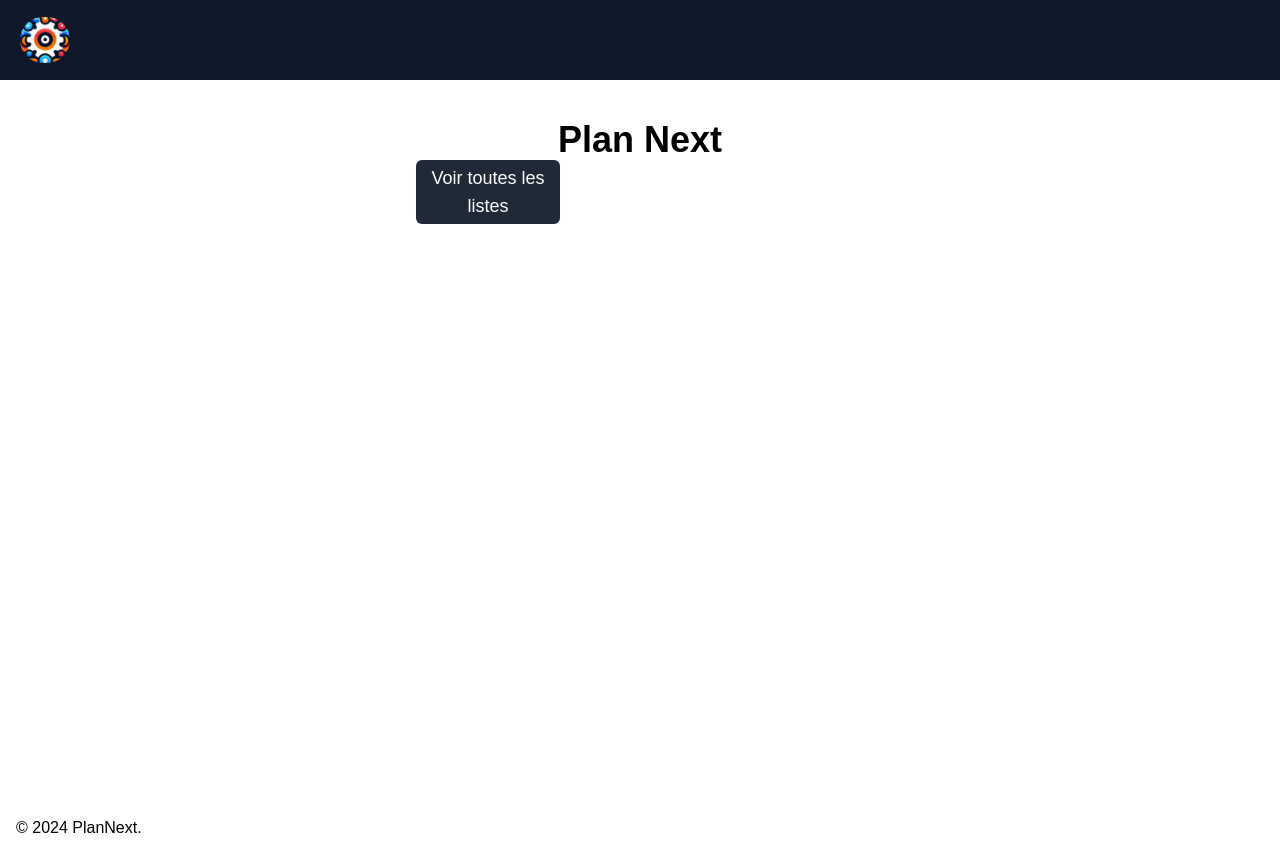
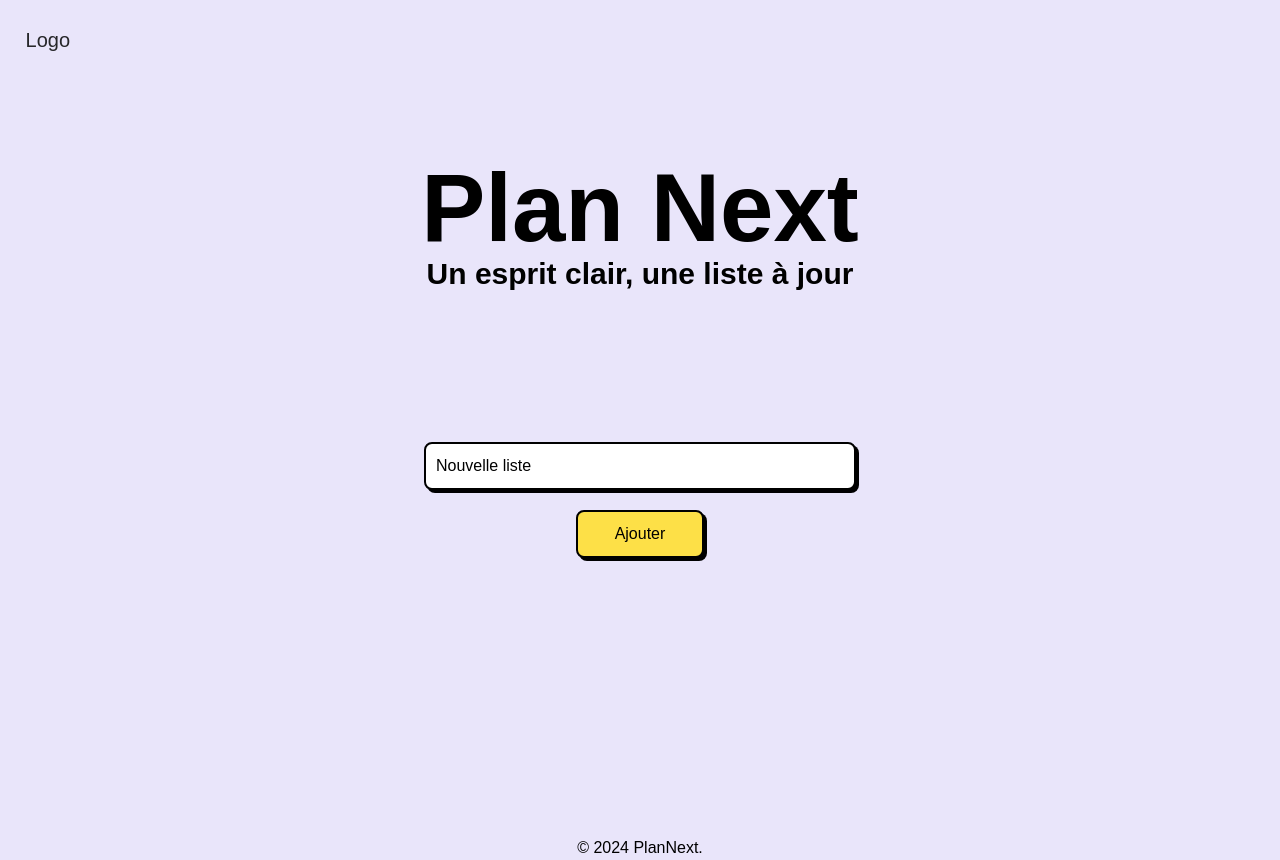
Before and after one commit to lea-nova/PlanNext, a Next.js app: page / in a window 1280 px wide. Built offline with nearby package versions, Linux system fonts and the light colour scheme.

Commit message:
update design

```diff
--- a/package.json
+++ b/package.json
@@ -9,6 +9,7 @@
     "lint": "next lint"
   },
   "dependencies": {
+    "@next/font": "^14.2.15",
     "lucide-react": "^0.454.0",
     "next": "15.0.0",
     "react": "19.0.0-rc-65a56d0e-20241020",
--- a/src/app/layout.tsx
+++ b/src/app/layout.tsx
@@ -4,6 +4,7 @@
 import localFont from "next/font/local";
 import "./globals.css";
 import React from "react";
+// import IBMPlexSans from "next/font/local";
 
 
 const geistSans = localFont({
@@ -16,6 +17,8 @@
   variable: "--font-geist-mono",
   weight: "100 900",
 });
+
+
 
 export const metadata: Metadata = {
   title: "Create Next App",
@@ -32,16 +35,22 @@
       <head>
         <title>Taskify - La clé d’une gestion efficace </title>
       </head>
+      {/* <body
+        className={` ${IBMPlexSansBold.variable} antialiased `}
+      > */}
       <body
-        className={`${geistSans.variable} ${geistMono.variable} antialiased`}
+        // className={`${geistSans.variable} ${geistMono.variable} antialiased bg-gradient-to-tr from-[#FAF8D4] via-[#E2D4FA] to-[#7C66A5]`}
+        // className={`${geistSans.variable} ${geistMono.variable} antialiased bg-[#E3DFF2]`}
+        className={`${geistSans.variable} ${geistMono.variable} antialiased bg-[#e9e5fa]`}
+      // className={`${geistSans.variable} ${geistMono.variable} antialiased bg-[#fffee8]`}
       >
 
-        <main className="  flex flex-col min-h-screen">
+        <main className="  flex flex-col min-h-screen ">
           {children}
 
         </main>
-        <footer className="p-4"> <p>&copy; 2024 PlanNext.</p></footer>
+        <footer className="text-center "> <p>&copy; 2024 PlanNext.</p></footer>
       </body>
-    </html>
+    </html >
   );
 }
--- a/src/app/page.tsx
+++ b/src/app/page.tsx
@@ -1,33 +1,120 @@
 'use client'
+import Button from "@/components/button/Button";
+import { useContext, useMemo, useState } from "react";
+import { Plus } from 'lucide-react';
+import { Trash2 } from 'lucide-react';
 
-import Button from "../components/button/Button";
+import ListContext from "@/context/list";
+// import Link from "next/link";
 
-// import Task from "./task/Task";
+// interface Task {
+//   id: number,
+//   listId: number,
+//   content: string,
+//   completed: boolean,
+// }
 
-const Home: React.FC = () => {
+const TasksLists: React.FC = ({ }) => {
+  // Tableau pour stocker toutes les listes de tâches.
 
-  return (<div className="flex-1">
+  const { addList, lists, removeList, } = useContext(ListContext)!;
 
+  const memoLists = useMemo(() => lists, [lists]);
+
+  const [newListTitle, setNewListTitle] = useState<string>('');
+  // const [tasks, setTasks] = useState<Task[]>([]);
+
+  const handleAddList = (e: React.FormEvent<HTMLFormElement>) => {
+    e.preventDefault();
+    // addList({ title: newListTitle, tasks: tasks });
+    addList({ title: newListTitle });
+    setNewListTitle('');
+  };
+
+  const handleChange = (e: React.ChangeEvent<HTMLInputElement>) => {
+    setNewListTitle(e.target.value);
+  };
+
+  const handleListsTitle = () => {
+    return memoLists.length ? "Voir toutes les listes" : "";
+
+  }
+
+
+
+  return (
+    <div className="">
       <h1
-      className="font-bold text-4xl text-center">Plan Next
+        className="  font-bold max-md:text-6xl text-8xl text-center mt-10 " >
+        Plan Next
       </h1>
+      <h2 className="text-center  max-md:text-xl text-3xl font-semibold   ">Un esprit clair, une liste à jour</h2>
 
+      <form
+        className=" w-5/6 md:mt-16  md:w-3/6 mx-auto h-[18rem] flex flex-col justify-center items-center "
+        onSubmit={handleAddList}
+      >
+        <input
+          type="text"
+          value={newListTitle}
+          onChange={handleChange}
+          placeholder="Nouvelle liste"
+          className="max-md:w-72 w-[27rem] border-black border-2 p-2.5 focus:outline-none shadow-[3px_3px_0px_rgba(0,0,0,1)] focus:shadow-[2px_2px_0px_rgba(0,0,0,1)] hover:bg-emerald-300 focus:bg-emerald-400 active:shadow-[2px_2px_0px_rgba(0,0,0,1)] rounded-lg placeholder:text-black"
+        />
+        <button
+          type="submit"
+          className="shadow-[3px_3px_0px_rgba(0,0,0,1)]   border-black border-2 w-32 font-medium p-2.5 hover:outline-none bg-yellow-300 hover:bg-yellow-400 active:shadow-[2px_2px_0px_rgba(0,0,0,1)] rounded-lg mt-5"
+        >
+          Ajouter
+        </button>
+      </form>
+
+      <h2
+        className="font-semibold text-4xl text-center mt-14 md:mt-48 text-black "
+      >
+        {handleListsTitle()}
+      </h2>
       <section
-      className="flex flex-col items-center justify-center">
+        className="flex  flex-col "
+      >
+        <ol
+          className=" w-[90%] md:w-[80%] lg:w-[60%] m-auto  grid max-md:grid-cols-1 sm:grid-cols-2 md:grid-cols-3 lg:grid-cols-4 sm:gap-3 md:gap-5  justify-center ">
+          {memoLists.map((list) => (
+            <li key={list.id} >
+              <div
+                className="border-2 h-[10rem]   w-full  mx-auto  hover:shadow-[3px_3px_0px_rgba(0,0,0,1)] border-black rounded-lg  flex flex-col  justify-around p-5 my-5 bg-white">
                 <span
-        className=" md:w-[35%] flex justify-between  ">
-        {/* <Button route="/create" title="Nouvelle" className="bg-slate-500" variant="purple" >Nouvelle liste</Button> */}
+                  className="w-full  text-center font-semibold  " >
+
+
+                  {list.title}
+                </span>
+                <span
+                  className="w-full text-end flex  justify-center">
+
                   <Button
-          title="Toutes les listes"
-          route="/tasks"
-          variant="white">
-          Voir toutes les listes
+                    title="Voir plus"
+                    route={`../task/${list.id}`}
+                    className="w-[1.7rem] h-[1.7rem] shadow-[1px_2px_0px_rgba(0,0,0,1)]  text-sm border-2 border-black bg-cyan-400 hover:bg-cyan-500 mr-5" >
+                    <Plus
+                      className="m-auto text-black" height={15} />
                   </Button>
+                  <Button
+                    onClick={() => removeList(list.id)}
+                    title="Supprimer"
+                    className="shadow-[1px_2px_0px_rgba(0,0,0,1)]  w-[1.7rem] h-[1.7rem] bg-red-400 rounded-md text-sm border-2 border-black hover:bg-red-500 ">
+                    <Trash2
+                      className="m-auto text-black " height={15} />
+                  </Button>
+                </span>
+              </div>
+            </li>
+          ))}
+        </ol>
 
-      </span>
-    </section>
-
+      </section >
     </div >
   );
-}
-export default Home;
+};
+
+export default TasksLists;
--- a/src/app/task/[id]/page.tsx
+++ b/src/app/task/[id]/page.tsx
@@ -3,7 +3,7 @@
 import Input from "@/components/input/input";
 import { useContext, useState } from "react";
 import { Check } from 'lucide-react';
-import { X } from 'lucide-react';
+import { Trash2 } from 'lucide-react';
 import { TaskContext } from "@/context/task";
 // interface OneTask extends {
 //     ;
@@ -50,36 +50,42 @@
     return (
         <div>
             <h1
-                className="font-bold text-4xl text-center mb-8">Liste n°{list?.id} : {list?.title} </h1>
+                className="font-bold text-5xl text-center text-black mt-20 mb-10"> {list?.title} </h1>
             <section
-                className=" flex flex-col  items-center">
+                className=" flex flex-col mt-20  items-center">
 
                 <form
-                    className=""
+                    className=" w-full text-center "
                     onSubmit={handleAddTask}>
-
+                    {/* border-2 border-black w-2/6 rounded-md px-5 h-[3rem] mb-5" */}
                     <Input
                         type="text "
                         name="input-new-task"
                         id="new-task"
                         value={newTask}
                         onChange={handleChange}
-                        className="border-2 rounded-md"
+                        className="max-md:w-72 w-[27rem] border-black border-2 p-2.5 focus:outline-none shadow-[3px_3px_0px_rgba(0,0,0,1)] focus:shadow-[2px_2px_0px_rgba(0,0,0,1)] hover:bg-emerald-300 focus:bg-emerald-400 active:shadow-[2px_2px_0px_rgba(0,0,0,1)] rounded-lg placeholder:text-black"
                         placeholder="Ecrire une tâche" />
+                    <br />
                     <Button
-                        className="h-[1.7rem] w-[1.7rem] bg-zinc-500 hover:bg-zinc-600">+</Button>
+                        className="h-[3rem]  shadow-[3px_3px_0px_rgba(0,0,0,1)]   border-black border-2 w-32 font-medium p-2.5 hover:outline-none bg-yellow-300 hover:bg-yellow-400 active:shadow-[2px_2px_0px_rgba(0,0,0,1)] rounded-lg mt-5">Ajouter</Button>
                 </form>
+                {/* <h2>{list?.title}</h2> */}
                 <ul
-                    className="mt-5">
+                    className="mt-20 w-96 md:w-[28rem]">
                     {tasks.map((task) => {
                         return (
                             <li
                                 key={task.id}
-                                className={task.completed ? 'line-through' : ""}>
-                                {task.content}
-                                <span className="ml-5">
+                                className={task.completed ? 'line-through border-2 h-[5rem] md:w-[26.5rem] max-lg:w-5/6 w-full  mx-auto  hover:shadow-[3px_3px_0px_rgba(0,0,0,1)] border-black rounded-lg  flex   justify-around p-5 my-5 bg-white break-all' : "border-2 h-[5rem] md:w-[26.5rem]  max-lg:w-5/6 w-full  mx-auto  hover:shadow-[3px_3px_0px_rgba(0,0,0,1)] border-black rounded-lg  flex   justify-around p-5 my-5 bg-white break-all"}>
+                                <span
+                                    className="w-[75%]  flex items-center ">
+                                    {task.content}
+                                </span>
+                                <span
+                                    className="ml-5 w-[25%] flex items-center">
                                     <Button
-                                        className="w-6 h-[1.7rem] bg-emerald-500 hover:bg-emerald-600 ml-3"
+                                        className=" border-2 border-black shadow-[1px_2px_0px_rgba(0,0,0,1)]  w-[1.7rem] h-[1.7rem] bg-cyan-400 hover:bg-cyan-500 ml-3"
                                         data-task-id={task.id}
                                         onClick={handleCompleted}>
                                         <Check
@@ -87,10 +93,10 @@
                                             className="text-black font-bold" />
                                     </Button>
                                     <Button
-                                        className=" w-auto  h-[1.7rem] bg-red-600 hover:bg-red-700 ml-3 "
+                                        className="  border-2 border-black  shadow-[1px_2px_0px_rgba(0,0,0,1)]  w-[1.7rem] h-[1.7rem] bg-red-400 hover:bg-red-500 ml-3 "
                                         data-task-delete={task.id}
                                         onClick={handleRemoveTask} >
-                                        <X
+                                        <Trash2
                                             height={15} />
                                     </Button>
                                 </span>
--- a/src/app/tasks/page.tsx
+++ /dev/null
@@ -1,111 +0,0 @@
-'use client'
-import Button from "@/components/button/Button";
-import { useContext, useMemo, useState } from "react";
-import { Plus } from 'lucide-react';
-import { X } from 'lucide-react';
-
-import ListContext from "@/context/list";
-// import Link from "next/link";
-
-// interface Task {
-//   id: number,
-//   listId: number,
-//   content: string,
-//   completed: boolean,
-// }
-
-const TasksLists: React.FC = ({ }) => {
-  // Tableau pour stocker toutes les listes de tâches.
-
-  const { addList, lists, removeList, } = useContext(ListContext)!;
-
-  const memoLists = useMemo(() => lists, [lists]);
-
-  const [newListTitle, setNewListTitle] = useState<string>('');
-  // const [tasks, setTasks] = useState<Task[]>([]);
-
-  const handleAddList = (e: React.FormEvent<HTMLFormElement>) => {
-    e.preventDefault();
-    // addList({ title: newListTitle, tasks: tasks });
-    addList({ title: newListTitle });
-    setNewListTitle('');
-  };
-
-  const handleChange = (e: React.ChangeEvent<HTMLInputElement>) => {
-    setNewListTitle(e.target.value);
-  };
-
-
-
-  return (
-    <div>
-      <h1
-        className="font-bold text-4xl text-center">
-        Créer une nouvelle liste
-      </h1>
-      <h2>{ }</h2>
-      <form
-        className=" h-[35rem] flex flex-col justify-center items-center "
-        onSubmit={handleAddList}
-      >
-        <input
-          type="text"
-          value={newListTitle}
-          onChange={handleChange}
-          placeholder="Nouvelle liste"
-          className="border-2 border-black w-2/6 rounded-md px-5 h-[3rem] mb-5"
-        />
-        <button
-          type="submit"
-          className="w-1/12 bg-slate-200 rounded-md border-slate-500 border-1 hover:bg-slate-300"
-        >
-          Ajouter
-        </button>
-      </form>
-      <h1
-        className="font-bold text-4xl text-center"
-      >
-        Voir toutes les listes
-      </h1>
-      <section
-        className="flex h-[35rem] flex-col"
-      >
-        <ol
-          className="w-2/6 mx-auto items-center ">
-          {memoLists.map((list) => (
-            <li key={list.id}>
-              <div
-                className="border-2 h-[5rem] flex items-center p-5 my-5">
-                <span
-                  className="w-full">
-                  {list.title}
-                </span>
-                <span
-                  className="w-full text-end flex justify-end">
-
-                  <Button
-                    title="Voir plus"
-                    route={`../task/${list.id}`}
-                    className="w-[1.7rem] h-[1.7rem] text-sm bg-blue-100 hover:bg-blue-200 mr-5" >
-                    <Plus
-                      className="m-auto text-black" />
-                  </Button>
-                  <Button
-                    onClick={() => removeList(list.id)}
-                    title="Supprimer"
-                    className=" w-[1.7rem] h-[1.7rem]  text-sm bg-red-200 hover:bg-red-300">
-                    <X
-                      className="m-auto text-black" />
-                  </Button>
-                </span>
-              </div>
-            </li>
-          ))}
-        </ol>
-
-      </section>
-    </div >
-  );
-};
-
-export default TasksLists;
--- a/src/class/TaskList.ts
+++ b/src/class/TaskList.ts
@@ -19,7 +19,6 @@
         const id = lists.reduce((curr, { id }) => {
             return Math.max(curr, id)
         }, 0) + 1
-
         return TaskList.setLists([...lists, { id, ...newList }])
     }
 
--- a/src/components/Navbar/page.tsx
+++ b/src/components/Navbar/page.tsx
@@ -1,26 +1,30 @@
 import Link from "next/link";
-import Logo from "../Logo/Logo";
+// import Logo from "../Logo/Logo";
 
 const Navbar = () => {
 
     return (
         <div >
-            <header className="bg-slate-900 h-[5rem] flex items-center mb-10 ">
-                <nav>
+            <header className="h-[5rem] flex justify-center  items-center mb-10 ">
+                <nav className=" flex flex-row lg:fixed top-0 text-xl  h-20 w-[96%]">
 
                     {/* <a href="/"
                         title="Retour à l'accueil"
-                    > */}
-                    <Link href="/" title="Retour à l'accueil.">
-                        <Logo
+                    > */}<span className="flex flex-row justify-between items-center  w-full">
+
+                        <Link href="/" title="Retour à l'accueil." className="text-zinc-800 hover:font-medium hover:text-zinc-900">
+                            Logo
+                            {/* <Logo
                                 alt="Logo de l'application Plan Next"
                                 src="/images/plan_next.jpeg"
                                 className="rounded-full ml-5 "
                                 width={50}
                                 height={50}
                                 style={{ objectFit: "contain" }}
-                        />
+                            /> */}
                         </Link>
+                        {/* <Link href="/" className="text-zinc-800 hover:text-black text-lg scale-100 hover:scale-110 transition ease-in-out duration-500 hover:font-medium ">Voir toutes les listes</Link> */}
+                    </span>
                     {/* </a> */}
                 </nav>
             </header>
--- a/src/components/button/Button.tsx
+++ b/src/components/button/Button.tsx
@@ -39,7 +39,7 @@
                 klass.push("bg-purple-600 hover:bg-slate-600 text-black");
                 break;
         }
-        klass.push("h-[4rem]  w-[9rem] rounded-md text-white text-lg font-medium");
+        klass.push(" rounded-md  text-lg font-medium");
         klass.push(className);
         return klass.join(' ');
     }, [variant, className])
--- a/src/components/input/TitleInput.tsx
+++ b/src/components/input/TitleInput.tsx
@@ -2,7 +2,7 @@
 
 // import { title } from 'process';
 import { useState, useEffect, useCallback } from 'react';
-import Button from '../button/Button';
+
 
 const TitleInput = () => {
     const [titleTask, setTitleTask] = useState<string>('');
--- a/src/types.ts
+++ b/src/types.ts
@@ -1,6 +1,7 @@
 export interface ListType {
     id: number,
     title: string,
+
 }
 
 export interface Task {
@@ -8,4 +9,5 @@
     listId: number,
     content: string,
     completed?: boolean,
+
 }
```
Also changed, not shown: bck_00/tasks/page1.tsx (added, +33 -0 lines), bck_00/create/page.tsx (renamed from src/app/create/page.tsx), src/app/fonts/IBMPlexSans-Bold.ttf (added), 1 other file (tests, documents, lock files or other folders). Lines whose indentation alone changed are shown as unchanged.
